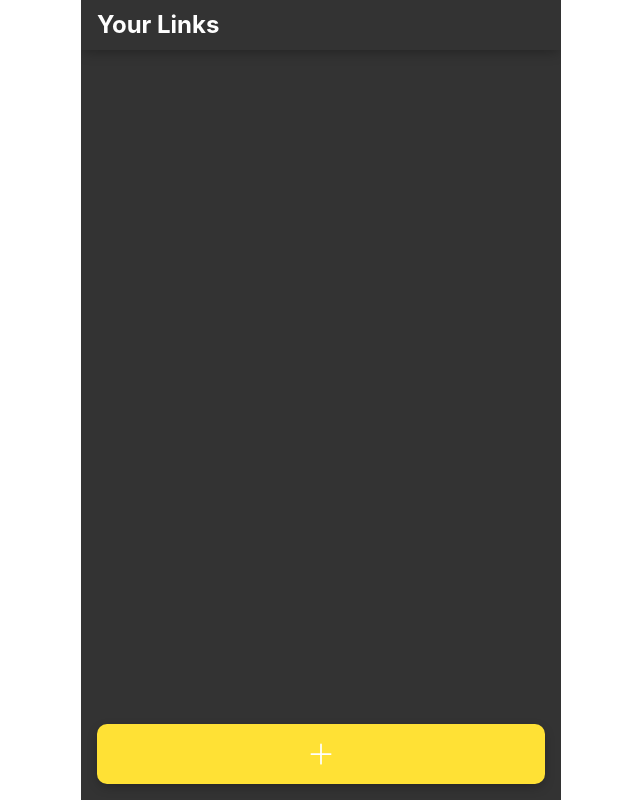
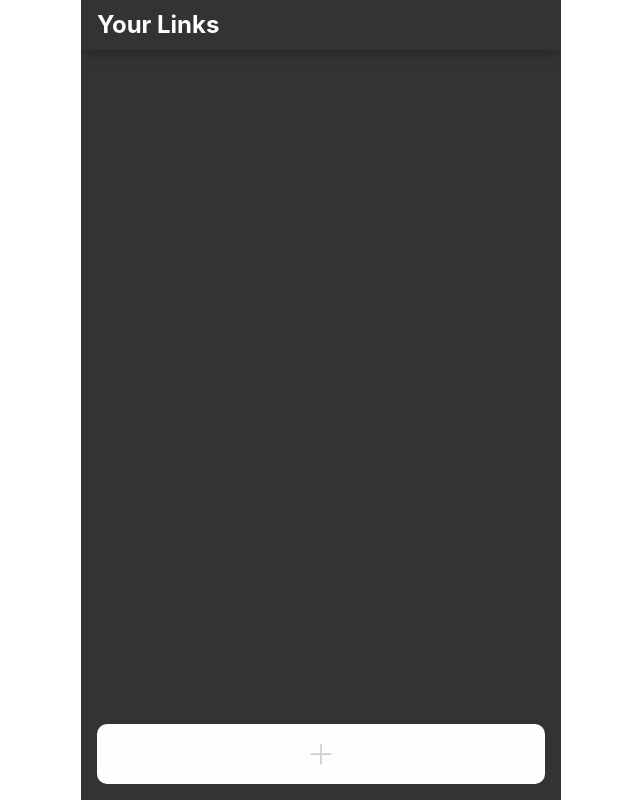
Before and after one commit to Jyun-Peng/Website-Queue, a React (Create React App) app: page / in a window 1280 px wide. Shown: the whole page, without its empty margins (319-959 px from the left). Built offline with nearby package versions, Linux system fonts and the light colour scheme.

Commit message:
Adjust input bar style.

```diff
--- a/src/components/InputBar.js
+++ b/src/components/InputBar.js
@@ -3,17 +3,17 @@ import styled from 'styled-components';
 import { BsPlusLg, BsXLg } from 'react-icons/bs';
 import { CSSTransition } from 'react-transition-group';
 import Button from './Button';
+import '../cssAnimation/inputBar.css';
 
 const StyledWrapper = styled.div`
     width: 100%;
 `;
-const StyledOpenWrapper = styled.div`
+const StyledMainWrapper = styled.div`
+    background-color: var(--color-white);
     padding: 1rem;
-    box-shadow: var(--shadow);
 `;
 const StyledOpenBtnWrapper = styled.div`
-    padding: 0 1rem;
-    margin-bottom: 1rem;
+    padding: 0 1rem 1rem 1rem;
     display: flex;
     justify-content: center;
     align-items: center;
@@ -46,8 +46,8 @@ const StyledAddBtn = styled(Button)`
     }
 `;
 const StyledOpenBtn = styled(Button)`
-    color: var(--color-white);
-    background-color: var(--color-gold);
+    color: var(--color-gray);
+    background-color: var(--color-white);
     font-size: 1.75rem;
     width: 100%;
     height: 3.75rem;
@@ -57,13 +57,14 @@ const StyledOpenBtn = styled(Button)`
     align-items: center;
     padding: 0;
     border-radius: 0.625rem;
-    box-shadow: var(--shadow);
 
     &:active {
         color: var(--color-gray-click);
     }
 `;
 const StyledCloseBtn = styled(Button)`
+    background-color: var(--color-white);
+    color: var(--color-gray);
     font-size: 1.75rem;
     width: 3rem;
     height: 2.6rem;
@@ -91,7 +92,7 @@ const StyledInput = styled.input`
     height: 2.25rem;
     color: var(--color-dark-gray);
     background-color: var(--color-gray);
-    border: 2px solid var(--color-gray);
+    border: 2px solid ${(props) => (props.valid ? 'var(--color-gray)' : 'var(--color-warning)')};
     border-radius: 0.625rem;
     outline: none;
     margin-bottom: ${(props) => (props.mb ? props.mb : '0')};
@@ -108,53 +109,69 @@ const StyledInput = styled.input`
     }
 `;
 
-function InputBar({ handleAddData }) {
-    const [open, setOpen] = useState(false);
-    const [show, setShow] = useState(false);
+function checkValidURL(url) {
+    let res;
+    try {
+        res = new URL(url);
+    } catch (err) {
+        return false;
+    }
+    return true;
+}
+
+function InputBar({ handleAddData, isOpen, setIsOpen }) {
+    const [isOn, setIsOn] = useState(false);
+    const [titleValid, setTitleValid] = useState(true);
+    const [urlValid, setUrlValid] = useState(true);
     const [title, setTitle] = useState('');
     const [url, setUrl] = useState('');
     const titleRef = useRef(null);
     const urlRef = useRef(null);
-    const handleTitleTyping = (e) => {
-        setTitle(titleRef.current.value);
-    };
-    const handleUrlTyping = (e) => {
-        setUrl(urlRef.current.value);
+    const handleTyping = (ref, setFunction) => {
+        setFunction(ref.current.value);
     };
     const handleAdd = (e) => {
         // e.preventDefault();
-        if (title === '' || url === '') return;
+        const titleIsValid = title !== '';
+        const urlIsValid = url !== '' && checkValidURL(url);
+        if (!titleIsValid || !urlIsValid) {
+            if (!titleIsValid) setTitleValid(false);
+            if (!urlIsValid) setUrlValid(false);
+            return;
+        }
         handleAddData(title, url);
         setTitle('');
         setUrl('');
-        setShow(false);
+        setIsOpen(false);
     };
     const handleOpen = (e) => {
         // e.preventDefault();
-        setShow(true);
+        setTitleValid(true);
+        setUrlValid(true);
+        setIsOpen(true);
     };
     const handleClose = (e) => {
         // e.preventDefault();
         setTitle('');
         setUrl('');
-        setShow(false);
+        setIsOpen(false);
     };
     return (
-        <StyledWrapper open={open}>
-            {!open && (
+        <StyledWrapper>
+            {!isOn && (
                 <StyledOpenBtnWrapper>
-                    <StyledOpenBtn handleClick={handleOpen.bind(this)}>{<BsPlusLg />}</StyledOpenBtn>
+                    <StyledOpenBtn handleClick={handleOpen}>{<BsPlusLg />}</StyledOpenBtn>
                 </StyledOpenBtnWrapper>
             )}
             <CSSTransition
-                in={show}
+                in={isOpen}
                 timeout={300}
                 classNames="inputbar"
                 unmountOnExit
-                onEnter={() => setOpen(true)}
-                onExited={() => setOpen(false)}
+                onEnter={() => setIsOn(true)}
+                onExited={() => setIsOn(false)}
             >
-                <StyledOpenWrapper>
+                <StyledMainWrapper>
                     <StyledCloseBtnWrapper className="btn--close">
                         <StyledCloseBtn handleClick={handleClose}>
                             <BsPlusLg />
@@ -165,8 +182,10 @@ function InputBar({ handleAddData }) {
                             Title
                             <StyledInput
                                 ref={titleRef}
+                                valid={titleValid}
                                 type="text"
-                                onChange={handleTitleTyping}
+                                onChange={() => handleTyping(titleRef, setTitle)}
+                                onClick={() => setTitleValid(true)}
                                 value={title}
                                 name="title"
                                 mb="0.75rem"
@@ -177,8 +196,10 @@ function InputBar({ handleAddData }) {
                             URL
                             <StyledInput
                                 ref={urlRef}
+                                valid={urlValid}
                                 type="text"
-                                onChange={handleUrlTyping}
+                                onChange={() => handleTyping(urlRef, setUrl)}
+                                onClick={() => setUrlValid(true)}
                                 value={url}
                                 name="url"
                                 mb="1.5rem"
@@ -188,7 +209,7 @@ function InputBar({ handleAddData }) {
                             <StyledAddBtn handleClick={handleAdd}>{<BsPlusLg />}</StyledAddBtn>
                         </StyledBtnGroup>
                     </div>
-                </StyledOpenWrapper>
+                </StyledMainWrapper>
             </CSSTransition>
         </StyledWrapper>
     );
```
